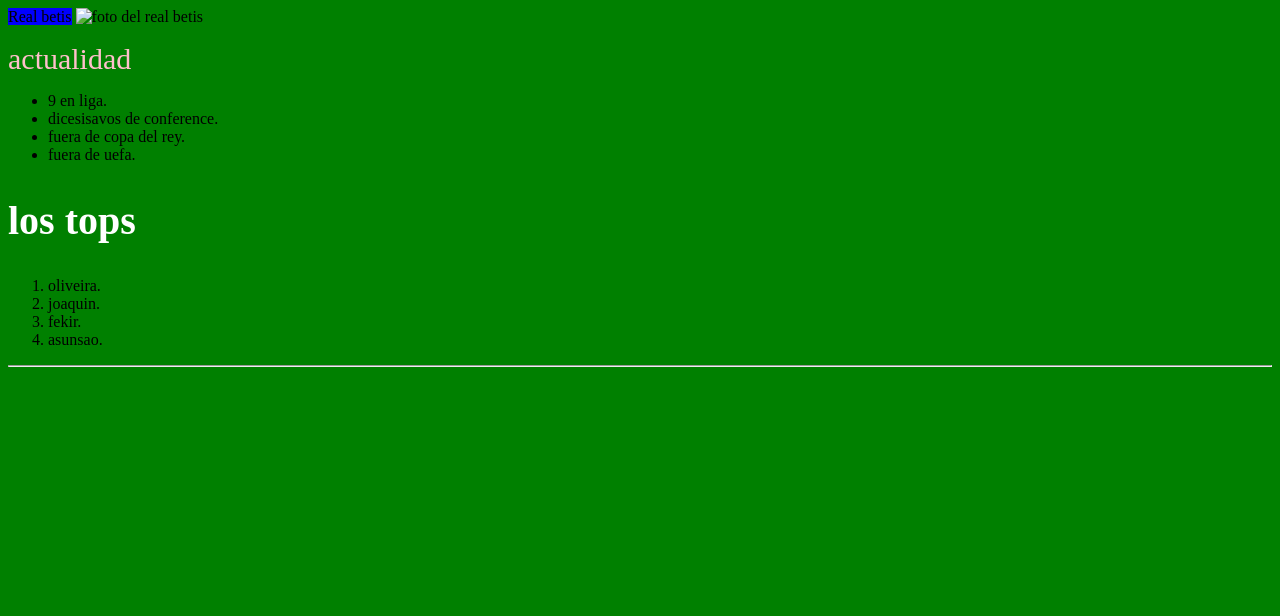
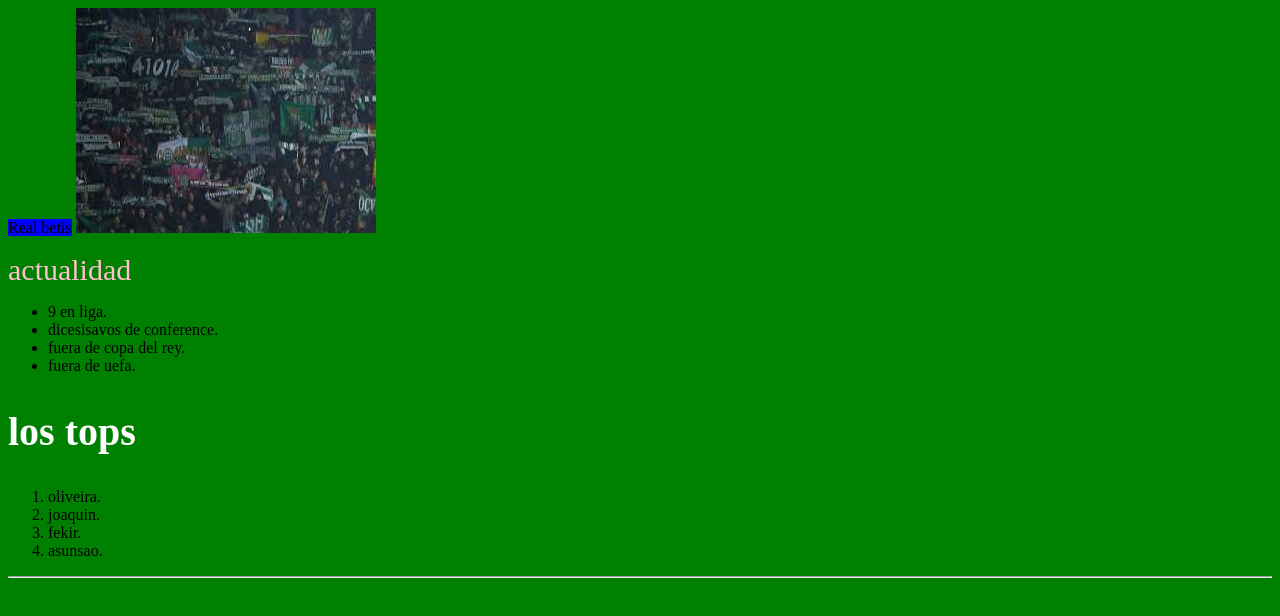
Before and after one commit to Alvarogl4/Alvarogl4.github.io, a plain HTML site: page index2.html in a window 1280 px wide. Drawn offline with Linux system fonts and the light colour scheme.

Commit message:
Update index2.html

```diff
--- a/index2.html
+++ b/index2.html
@@ -7,7 +7,7 @@
 
   <body style="background-color:green">
   <hl style="background-color:blue; font-size50px">Real betis</hl>
-  <img src="imágenes/real betis.jpeg" width="300" height="225" alt="foto del real betis">
+  <img src="real betis.jpeg" width="300" height="225" alt="foto del real betis">
 <p><span align=center style="font-size:30px ;color:pink">actualidad</p>
   <ul>
     <li>9 en liga.</li>
```
